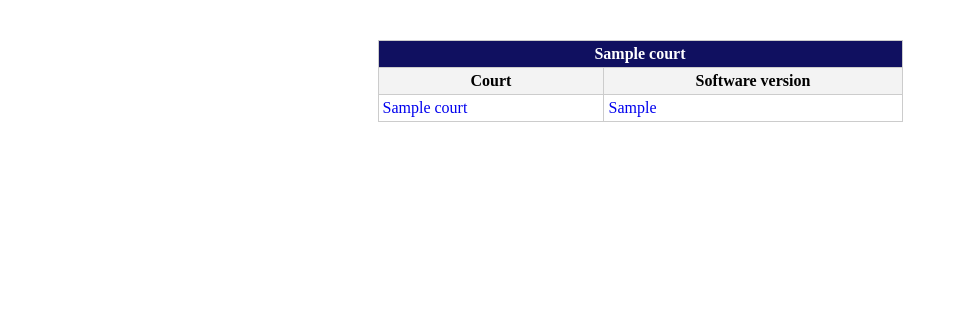
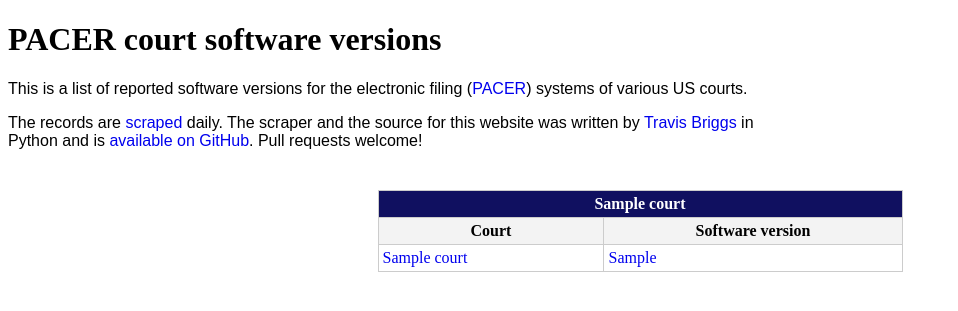
Before and after one commit to audiodude/court-version-scraper, a Flask app: template templates/index.html in a window 1280 px wide. Shown: the top 311 px of the page, without its empty margins (0-958 px from the left). Run offline with Flask 2, Linux system fonts and the light colour scheme; the template is opened without the code that fills it: most values are stand-ins (such as "Sample title", 1, 10 or a date in 2020).

Commit message:
Add introductory paragraphs.

```diff
--- a/scrape.py
+++ b/scrape.py
@@ -32,6 +32,10 @@ def get_courts(root, marker_name):
         court_link = sibling.get('href')
 
 def get_all_courts(force=False):
+  import json
+  with open('courts.json') as f:
+    return json.load(f)
+
   all_courts = None
   if mc:
     all_courts = mc.get('all_courts')
--- a/static/style.css
+++ b/static/style.css
@@ -30,3 +30,8 @@ a {
 a:hover {
   text-decoration: underline;
 }
+
+.intro {
+  font-family: Arial, sanserif;
+  width: 750px;
+}
--- a/templates/index.html
+++ b/templates/index.html
@@ -5,6 +5,21 @@
   <link rel="stylesheet" type="text/css" href="/static/style.css"/>
 </head>
 <body>
+<h1>PACER court software versions</h1>
+<div class="intro">
+  <p>
+    This is a list of reported software versions for the electronic filing
+    (<a href="https://www.pacer.gov/">PACER</a>) systems of various US courts.
+  </p>
+  <p>
+    The records are
+    <a href="https://en.wikipedia.org/wiki/Web_scraping">scraped</a> daily. The
+    scraper and the source for this website was written by
+    <a href="http://twitter.com/audiodude">Travis Briggs</a> in Python and is
+    <a href="https://github.com/audiodude/court-version-scraper">available on
+    GitHub</a>. Pull requests welcome!
+  </p>
+</div>
   {% for name, group in all_courts.items() %}
     <table id="court-{{ group['id'] }}">
       <th class="court-type" colspan="2">{{ name }}</th>
```
